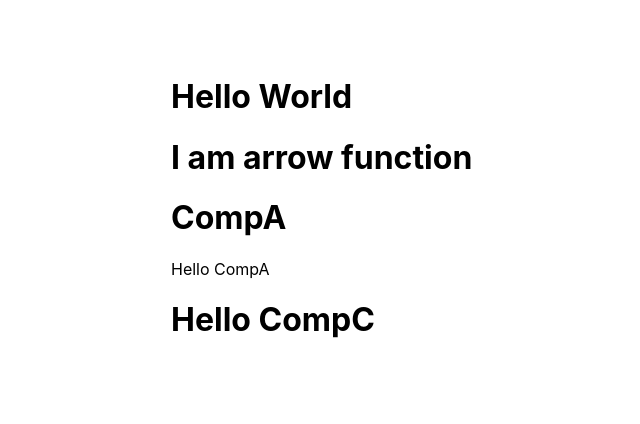
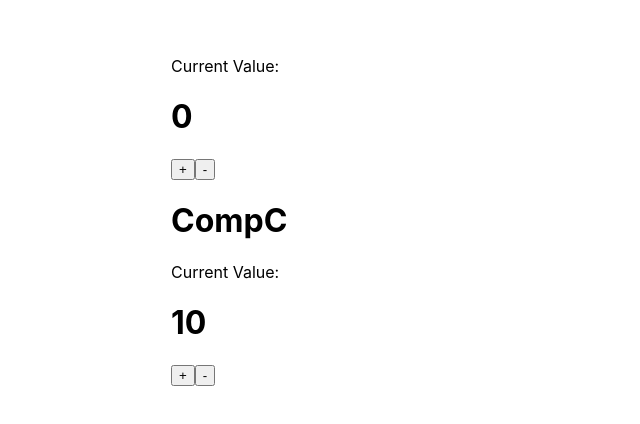
Before and after one commit to ZarckDev/nextjs_content_mngr_app, a Next.js app: page / in a window 1280 px wide. Shown: the part 144-568 px from the top of the page, without its empty margins (29-669 px from the left). Built offline with nearby package versions, Linux system fonts and the light colour scheme.

Commit message:
state basics - class and functions

```diff
--- a/pages/index.js
+++ b/pages/index.js
@@ -1,22 +1,8 @@
-import React from 'react';
-
-// const ArrowFunction = () => {
-//   return (
-//     <div>
-//       <h1>I am arrow function</h1>
-//     </div>
-//   );
-// };
-const ArrowFunction = (params) => (
-  <div>
-    <h1>I am arrow function</h1>
-  </div>
-);
+import React, { useState } from 'react';
 
 function CompA() {
   return (
     <>
-      <ArrowFunction />
       <h1>CompA</h1>
       <p>Hello CompA</p>
     </>
@@ -25,29 +11,56 @@ function CompA() {
 
 //JSX
 class CompC extends React.Component {
+  constructor() {
+    super(); // get constructor from react component
+    this.state = {
+      value: 10,
+    };
+  }
+
+  //OR
+  // state = {
+  //   value: 10,
+  // };
+
+  changeState(inc) {
+    this.setState({
+      value: inc, // new value
+    });
+  }
+
   render() {
-    // return <h1>CompC</h1>;
-    return React.createElement('h1', null, 'Hello CompC'); // no JSX, directly element creation
+    const { value } = this.state;
+
+    return (
+      <>
+        <h1>CompC</h1>
+        Current Value: <h1>{value}</h1>
+        <button onClick={() => this.changeState(value + 1)}>+</button>
+        <button onClick={() => this.changeState(value - 1)}>-</button>
+      </>
+    );
+    // return React.createElement('h1', null, 'Hello CompC'); // no JSX, directly element creation
   }
 }
 
-// export default function () {
-//   return (
-//     <>
-//       <h1>Hello World</h1>
-//       <CompA />
-//       <CompC />
-//     </>
-//   );
-// }
+function Home() {
+  // useState() returns an array
+  const [value, setValue] = useState(0);
 
-const HomePage = () => {
+  console.log('I am called initially and when state is changed!');
+
+  // const changeValue = (inc) => {
+  //   setValue(value + inc);
+  // };
+
   return (
     <>
-      <h1>Hello World</h1>
-      <CompA />
+      Current Value: <h1>{value}</h1>
+      <button onClick={() => setValue(value + 1)}>+</button>
+      <button onClick={() => setValue(value - 1)}>-</button>
       <CompC />
     </>
   );
-};
-export default HomePage;
+}
+export default Home;
```
